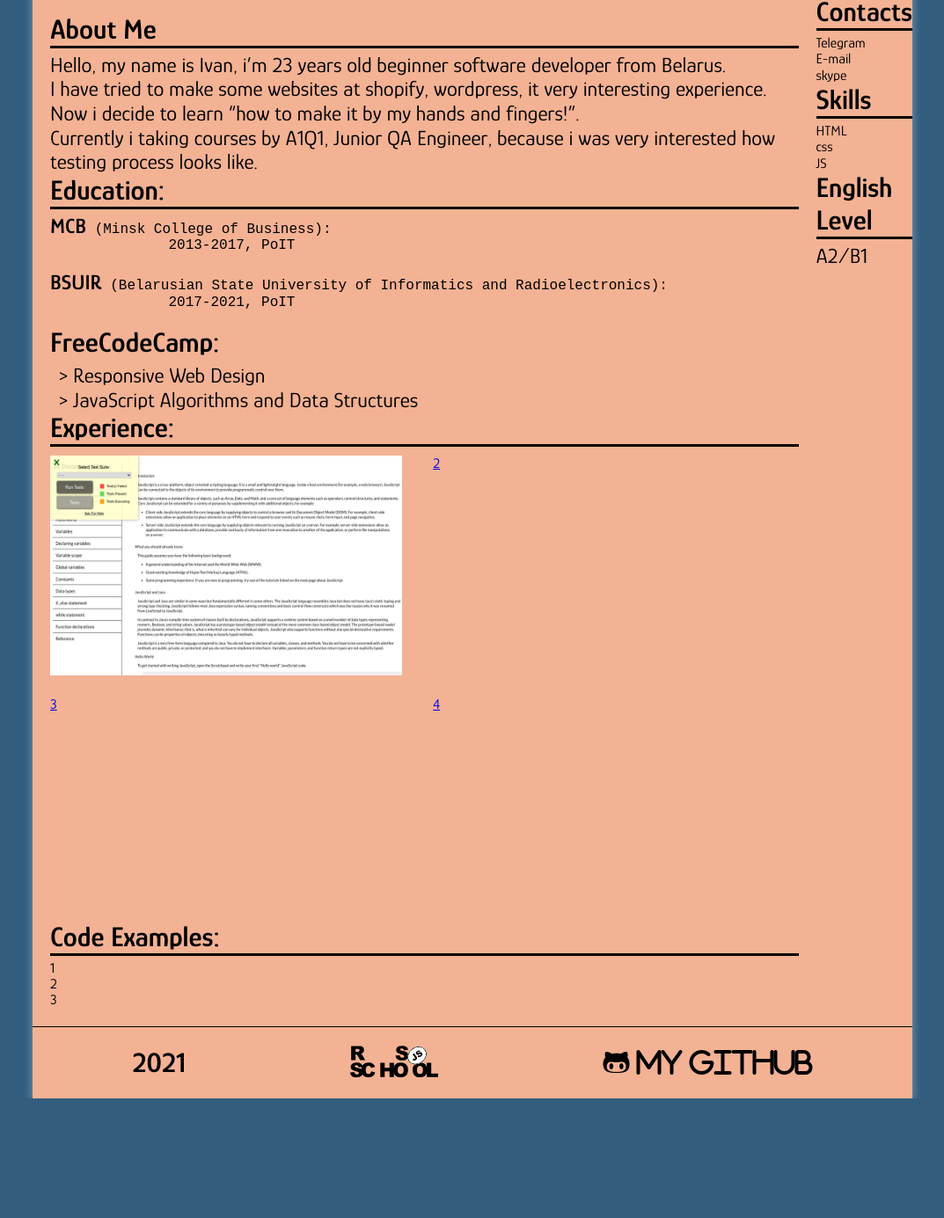
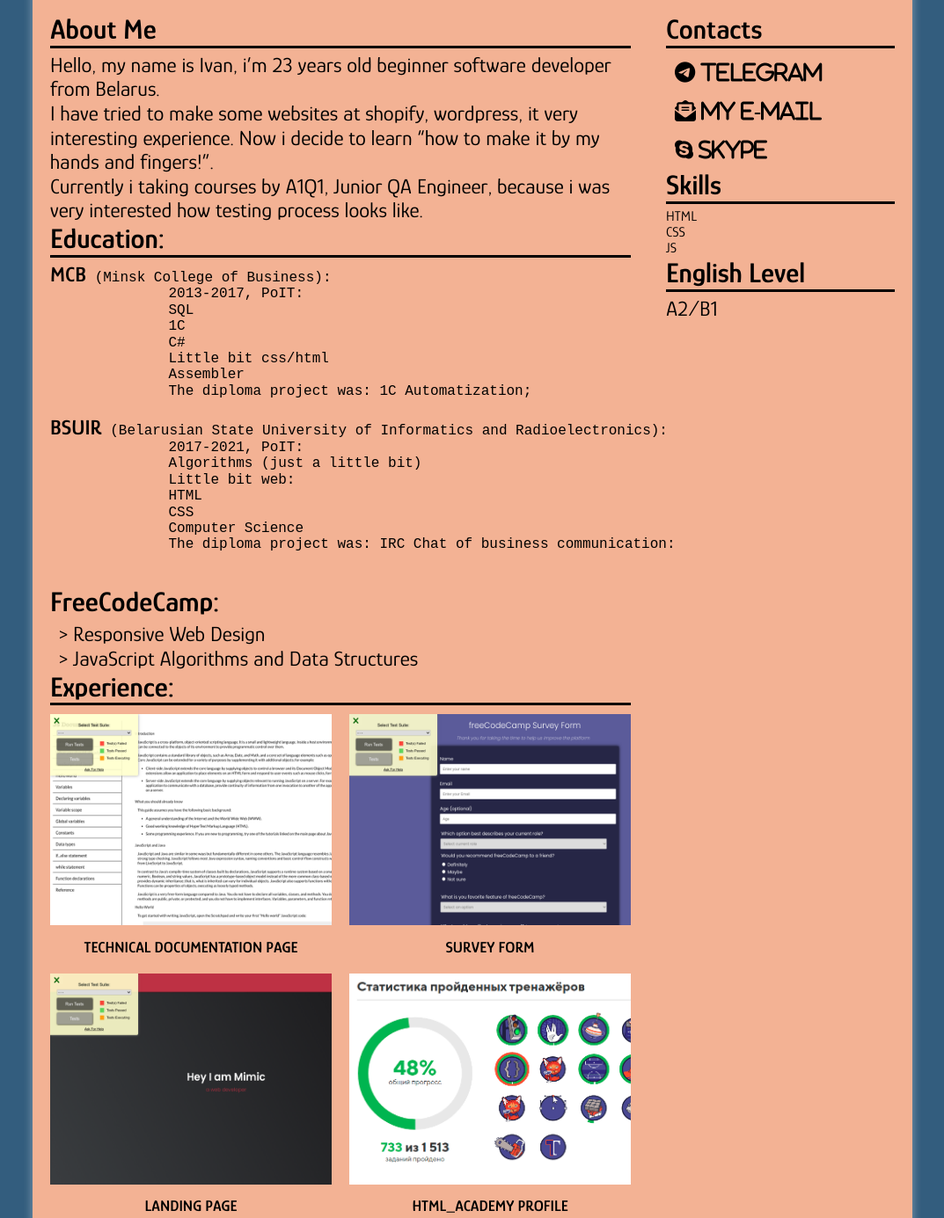
Before and after one commit to KuperIvan/rsschool-cv, a website: page index.html in a window 1280 px wide. Shown: the part 355-1740 px from the top of the page at 88% size, without its empty margins (103-1176 px from the left). Before the commit the page ends 1604 px from the top, so only its background shows below. Drawn offline with nearby package versions, Linux system fonts and the light colour scheme.

Commit message:
feat: edit aside section

```diff
--- a/index.html
+++ b/index.html
@@ -9,6 +9,9 @@
   <link rel="preconnect" href="https://fonts.googleapis.com">
   <link rel="preconnect" href="https://fonts.gstatic.com" crossorigin>
   <link href="https://fonts.googleapis.com/css2?family=Glory:wght@200;300;400;600&display=swap" rel="stylesheet">
+  <link rel="stylesheet" href="https://cdnjs.cloudflare.com/ajax/libs/highlight.js/11.2.0/styles/monokai.min.css">
+  <script src="//cdnjs.cloudflare.com/ajax/libs/highlight.js/9.15.9/highlight.min.js"></script>
+  <script>hljs.initHighlightingOnLoad();</script>
   <title>KuperIvan_CV</title>
 </head>
 <body>
@@ -34,10 +37,23 @@
           <h2>Education: </h2>
           <ul class="user__info_list user__info_list-education">
             <li class="user__info_list-item"><pre><b>MCB</b> (Minsk College of Business):
-              2013-2017, PoIT
+              2013-2017, PoIT:
+              SQL
+              1C
+              C#
+              Little bit css/html
+              Assembler
+              The diploma project was: 1C Automatization;
             </pre></li>
             <li class="user__info_list-item"><pre><b>BSUIR</b> (Belarusian State University of Informatics and Radioelectronics):
-              2017-2021, PoIT
+              2017-2021, PoIT:
+              Algorithms (just a little bit)
+              Little bit web:
+              HTML
+              CSS
+              Computer Science
+              The diploma project was: IRC Chat of business communication:
+
             </pre></li>
             <ul class="freeCodeCamp__list">
               <h2> FreeCodeCamp: </h2>
@@ -58,41 +74,97 @@
               <figure>
                 <img src="assets/FCC/TechnicalDocumentation.png" alt="technical_page">
                 <figcaption>
-                  <div class="experience__title"></div>
-                  <div class="experience__subtittle">
-                  </div>
+                  <div class="experience__title">Technical Documentation Page</div>
+                  <!-- <div class="experience__subtittle">
+                  </div> -->
                 </figcaption>
               </figure>
             </a>
-            <a href="http://" target="_blank" rel="noopener noreferrer">2</a>
-            <a href="http://" target="_blank" rel="noopener noreferrer">3</a>
-            <a href="http://" target="_blank" rel="noopener noreferrer">4</a>
+            <a href="https://codepen.io/kuperivan/pen/eYgLEWZ" target="_blank" rel="noopener noreferrer">
+              <figure>
+                <img src="assets/FCC/formPage.png" alt="technical_page">
+                <figcaption>
+                  <div class="experience__title">Survey Form</div>
+                  <!-- <div class="experience__subtittle">
+                  </div> -->
+                </figcaption>
+              </figure>
+            </a>
+            <a href="https://codepen.io/kuperivan/pen/poRQvXv target="_blank" rel="noopener noreferrer">
+              <figure>
+                <img src="assets/FCC/landingPage.png" alt="technical_page">
+                <figcaption>
+                  <div class="experience__title">Landing Page</div>
+                  <!-- <div class="experience__subtittle">
+                  </div> -->
+                </figcaption>
+              </figure>
+            </a>
+            <a href="https://htmlacademy.ru/profile/id1499627" target="_blank" rel="noopener noreferrer">
+              <figure>
+                <img src="assets/FCC/html_academy.png" alt="technical_page">
+                <figcaption>
+                  <div class="experience__title">HTMl_Academy profile</div>
+                  <!-- <div class="experience__subtittle">
+                  </div> -->
+                </figcaption>
+              </figure>
+            </a>
+            <a class="grid__codewars" href="https://www.codewars.com/users/Ivan_Kuper" target="_blank" rel="noopener noreferrer">
+              <figure>
+                <img class="codewars__img" src="assets/FCC/codewars.png" alt="technical_page">
+                <figcaption>
+                  <div class="experience__title">codewars.com</div>
+                  <!-- <div class="experience__subtittle">
+                  </div> -->
+                </figcaption>
+              </figure>
+            </a>
           </div>
         </section>
 
         <section class="user__info user__info-code">
           <h2>Code Examples: </h2>
-          <ul class="user__info_list user__info_list-code">
-            <li class="user__info_list-item">1</li>
-            <li class="user__info_list-item">2</li>
-            <li class="user__info_list-item">3</li>
-          </ul>
+          <div>
+            <pre>
+              <code class="javascript">
+                function findShort(s){
+                  return parseInt(s.split(' ')
+                          .map((item) => item.length)
+                          .sort((a, b) => a - b)
+                          .slice(0, 1))
+                }
+              </code>
+            </pre>
+          </div>
         </section>
       </div>
       <aside>
         <section class="user__info user__info-contacts">
           <h2>Contacts</h2>
           <ul class="user__info_list user__info_list-contacts">
-            <li class="user__info_list-item">Telegram</li>
-            <li class="user__info_list-item">E-mail</li>
-            <li class="user__info_list-item">skype</li>
+            <li class="user__info_list-item">
+              <a href="https://t.me/stalker_ivan" target="_blank" rel="noopener noreferrer">
+                <i class="fab fa-telegram-plane"> Telegram </i>
+              </a>
+            </li>
+            <li class="user__info_list-item">
+              <a href="mailto:wano9715@gmail.com" target="_blank" rel="noopener noreferrer">
+                <i class="fas fa-envelope-open-text"> My E-mail </i>
+              </a>
+            </li>
+            <li class="user__info_list-item">
+              <a href="https://join.skype.com/invite/FfhG4E0g7h6C" target="_blank" rel="noopener noreferrer">
+                <i class="fab fa-skype"> Skype </i>
+              </a>
+            </li>
           </ul>
         </section>
         <section class="user__info user__info-skills">
           <h2>Skills</h2>
           <ul class="user__info_list user__info_list-skills">
             <li class="user__info_list-item">HTML</li>
-            <li class="user__info_list-item">css</li>
+            <li class="user__info_list-item">CSS</li>
             <li class="user__info_list-item">JS</li>
           </ul>
         </section>
@@ -119,6 +191,6 @@
       </div>
     </footer>
   </div>
-  <script src="https://kit.fontawesome.com/e024017558.js" crossorigin="anonymous"></script>
+   <script src="https://kit.fontawesome.com/e024017558.js" crossorigin="anonymous"></script>
 </body>
 </html>
--- a/package.json
+++ b/package.json
@@ -5,5 +5,8 @@
   },
   "scripts": {
     "test": "htmlhint path/to/html/files/*.html"
+  },
+  "dependencies": {
+    "highlight.js": "^11.2.0"
   }
 }
--- a/styles/style.css
+++ b/styles/style.css
@@ -31,10 +31,11 @@
   flex-direction: row;
   justify-content: space-around;
   padding: 20px;
-  border-top: 1px solid #000000;
   margin-top: auto;
   text-align: center;
   align-items: center;
+
+  background: rgba(255, 255, 255, 0.5);
 }
 
 .footer__year > p {
@@ -82,13 +83,18 @@
 /* Main section start */
 .user__info_section {
   display: flex;
-  flex-direction: row;
+  width: 100%;
   text-align: left;
 }
 
 .section__left {
-  flex-grow: 1;
+  /* flex-grow: 1; */
+  width: 70%;
   padding: 20px;
+}
+
+.user__info_list-item > pre {
+  font-size: 1rem;
 }
 
 .user__info_list-item > pre > b {
@@ -115,7 +121,7 @@
 
 .freeCodeCamp__list > li:hover {
   transform: scale(1.2) translateX(3rem);
-  transition: all 0.6 ease;
+  transition: all 0.6s ease;
 }
 
 .freeCodeCamp__list > h2 {
@@ -142,12 +148,54 @@
 .user__info-grid {
   display: grid;
   grid-template-columns: repeat(2, 1fr);
-  grid-template-rows: repeat(2, 1fr);
+  grid-template-rows: repeat(3, 1fr);
   grid-gap: 20px;
+  margin-bottom: 20px;
 }
 
 .user__info-grid > a > figure > img {
   width: 400px;
   height: 250px;
+  padding-bottom: 10px;
+  transition: all 0.5 ease-in;
+}
+
+.experience__title {
+  text-transform: uppercase;
+  font-size: 1.1rem;
+  text-align: center;
+  font-weight: 600;
+}
+
+.user__info-grid > a {
+  overflow: hidden;
+  text-decoration: none;
+  color: #000000;
+}
+
+.user__info-grid > a > figure > img:hover {
+  background-color: #335d7e;
+  opacity: 0.5;
+  transition: all 0.5s ease-in;
 }
 /* Main section end */
+
+/* Aside section start */
+aside {
+  width: 30%;
+  padding: 20px;
+}
+
+.user__info_list-item > a > i {
+  font-size: 1.5rem;
+  padding: 10px;
+  color: #000000;
+}
+
+.user__info_list-item > a > i:hover {
+  opacity: 0.5;
+  transition: all 0.5s ease;
+}
+
+
+/* Aside section end */
```
Also changed, not shown: assets/FCC/codewars.png (added), assets/FCC/formPage.png (added), assets/FCC/html_academy.png (added), assets/FCC/landingPage.png (added), 1 other file.
